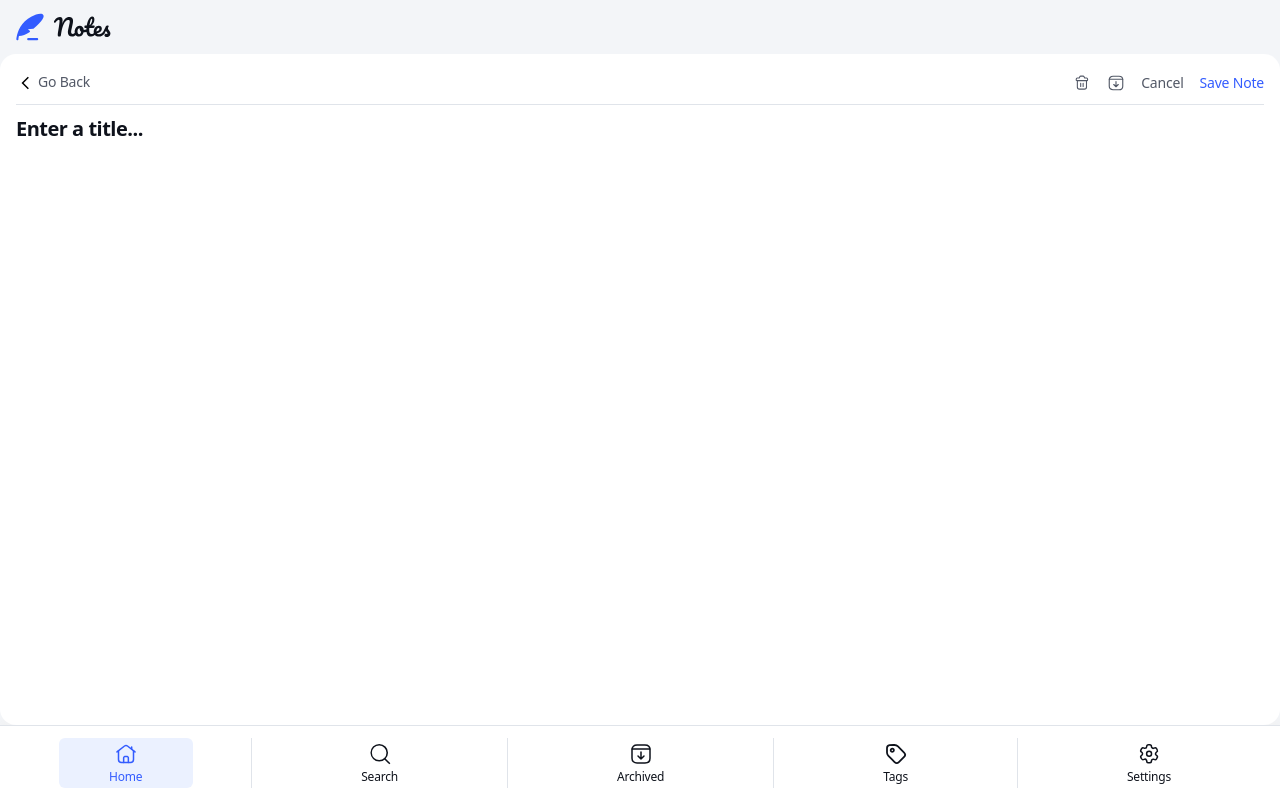
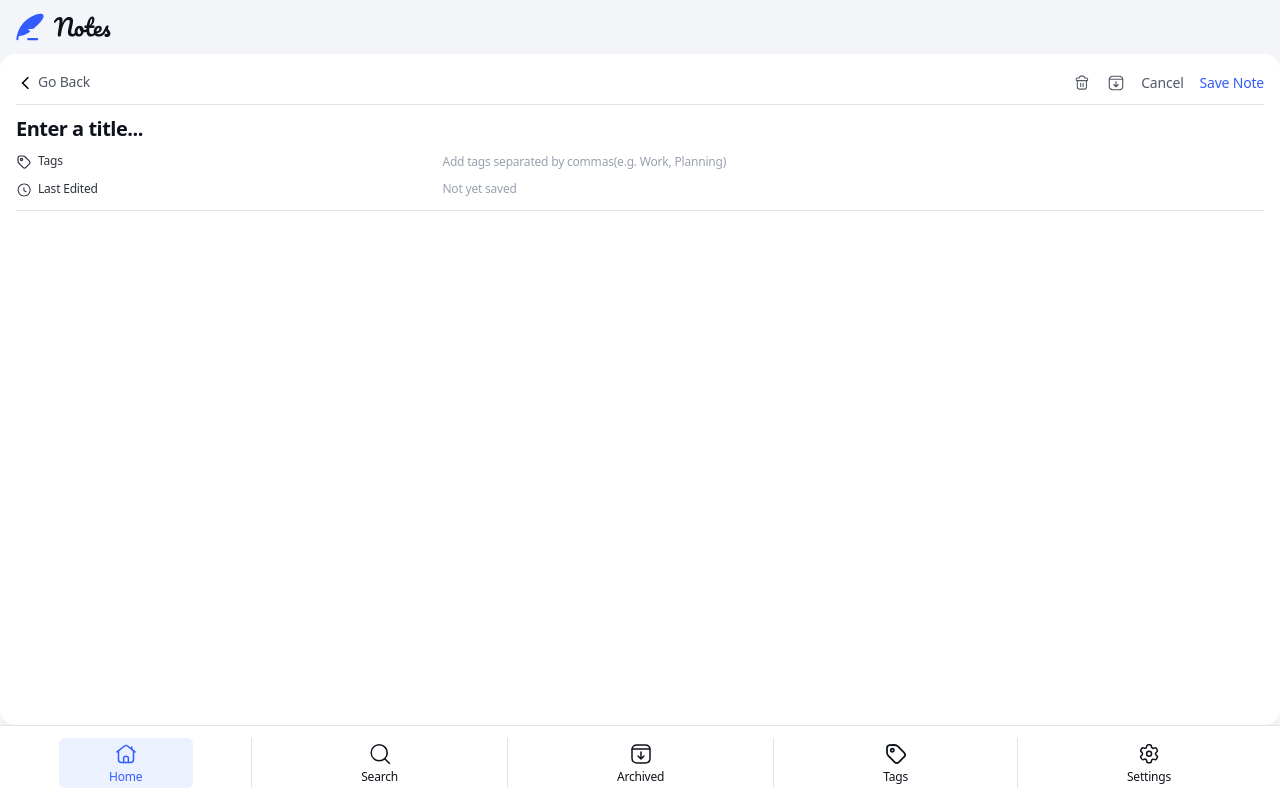
Before and after one commit to dbslapitan/notes-front, a Next.js app: page /1/create in a window 1280 px wide. Built offline with nearby package versions, Linux system fonts and the light colour scheme.

Commit message:
add tags and last edited display

```diff
--- a/src/ui/navigation.tsx
+++ b/src/ui/navigation.tsx
@@ -32,7 +32,7 @@ export default function Navigation() {
         </li>
         <li className={`grow md:border-r md:border-neutral-200`}>
           <NavLink href={`?tag=`} link="tags">
-            <TagsSVG />
+            <span className="w-6 h-6"><TagsSVG /></span>
             <span className={`hidden md:block ${text["preset-6"]}`}>Tags</span>
           </NavLink>
         </li>
--- a/src/ui/note.tsx
+++ b/src/ui/note.tsx
@@ -5,6 +5,9 @@ import Main from "./main";
 import DeleteSVG from "./svgs/delete";
 import ArchiveSVG from "./svgs/archive";
 import { text } from "@/lib/text";
+import tag from "../../public/icons/icon-tag.svg";
+import TagsSVG from "./svgs/tag";
+import Clock from "./svgs/clock";
 
 export default function Note({ href }: { href: string }) {
   return (
@@ -17,9 +20,17 @@ export default function Note({ href }: { href: string }) {
           <button className={`block ${text["preset-5"]} text-neutral-600 bg-inherit`}>Cancel</button>
           <button className={`block ${text["preset-5"]} text-blue-500 bg-inherit`}>Save Note</button>
         </div>
-        <input className={`mt-3 ${text["preset-2"]} placeholder:text-neutral-950`} type="text" placeholder="Enter a title..." />
-        <div className={`mt-3`}>
-
+        <input className={`mt-3 ${text["preset-2"]} placeholder:text-neutral-950 w-full focus:outline-none focus:placeholder:text-transparent`} type="text" placeholder="Enter a title..." />
+        <div className={`${text["preset-6"]} flex gap-2 mt-3`}>
+          <label htmlFor="tags" className="flex gap-1.5 min-w-[33.53%] text-neutral-700"><span className="w-4 h-4"><TagsSVG /></span>Tags</label>
+          <input type="text" id="tags" className={`grow focus:outline-none placeholder:text-[#99A0AE] focus:placeholder:text-transparent`} placeholder="Add tags separated by commas(e.g. Work, Planning)" />
+        </div>
+        <div className={`${text["preset-6"]} flex gap-2 mt-3 text-[#99A0AE] pb-3 border-b border-b-neutral-200`}>
+          <p className="flex gap-1.5 min-w-[33.53%] text-neutral-700">
+            <span className="block w-4 h-4"><Clock /></span>
+            Last Edited
+          </p>
+          <p>Not yet saved</p>
         </div>
       </form>
     </Main>
--- /dev/null
+++ b/src/ui/svgs/clock.tsx
@@ -0,0 +1,9 @@
+export default function Clock() {
+  return (
+    <svg width="100%" height="100%" viewBox="0 0 24 24" fill="none" xmlns="http://www.w3.org/2000/svg">
+      <path fillRule="evenodd" clipRule="evenodd" d="M12.2505 3.75C7.69378 3.75 4.00049 7.44329 4.00049 12C4.00049 16.5558 7.69384 20.25 12.2505 20.25C16.8072 20.25 20.5005 16.5558 20.5005 12C20.5005 7.44329 16.8072 3.75 12.2505 3.75ZM2.50049 12C2.50049 6.61487 6.86536 2.25 12.2505 2.25C17.6356 2.25 22.0005 6.61487 22.0005 12C22.0005 17.3841 17.6357 21.75 12.2505 21.75C6.8653 21.75 2.50049 17.3841 2.50049 12Z" fill="currentColor" />
+      <path fillRule="evenodd" clipRule="evenodd" d="M11.9224 7.82666C12.3366 7.82666 12.6724 8.16245 12.6724 8.57666V12.2493L15.4819 13.9283C15.8375 14.1408 15.9535 14.6013 15.741 14.9569C15.5285 15.3124 15.068 15.4284 14.7124 15.2159L11.5376 13.3186C11.3111 13.1832 11.1724 12.9388 11.1724 12.6748V8.57666C11.1724 8.16245 11.5082 7.82666 11.9224 7.82666Z" fill="currentColor" />
+    </svg>
+
+  );
+}
--- a/src/ui/svgs/tag.tsx
+++ b/src/ui/svgs/tag.tsx
@@ -1,5 +1,5 @@
 export default function TagsSVG(){
   return(
-    <svg xmlns="http://www.w3.org/2000/svg" width="24" height="24" fill="none" viewBox="0 0 24 24"><path stroke="currentColor" strokeLinecap="round" strokeLinejoin="round" strokeWidth="1.8" d="M3.016 5.966c.003-1.411 1.07-2.677 2.456-2.916.284-.05 3.616-.042 4.995-.041 1.364 0 2.527.491 3.49 1.452 2.045 2.042 4.088 4.085 6.128 6.13 1.208 1.21 1.224 3.066.022 4.28a805.496 805.496 0 0 1-5.229 5.228c-1.212 1.201-3.069 1.186-4.279-.022-2.064-2.058-4.127-4.115-6.182-6.182-.795-.8-1.264-1.766-1.368-2.895-.084-.903-.035-4.26-.033-5.034Z" clipRule="evenodd"/><path stroke="currentColor" strokeLinecap="round" strokeLinejoin="round" strokeWidth="1.8" d="M9.907 8.315a1.607 1.607 0 0 1-1.61 1.583c-.872-.002-1.599-.73-1.594-1.596a1.604 1.604 0 0 1 1.633-1.607c.864.003 1.575.736 1.571 1.62Z" clipRule="evenodd"/></svg>
+    <svg xmlns="http://www.w3.org/2000/svg" width="100%" height="100%" fill="none" viewBox="0 0 24 24"><path stroke="currentColor" strokeLinecap="round" strokeLinejoin="round" strokeWidth="1.8" d="M3.016 5.966c.003-1.411 1.07-2.677 2.456-2.916.284-.05 3.616-.042 4.995-.041 1.364 0 2.527.491 3.49 1.452 2.045 2.042 4.088 4.085 6.128 6.13 1.208 1.21 1.224 3.066.022 4.28a805.496 805.496 0 0 1-5.229 5.228c-1.212 1.201-3.069 1.186-4.279-.022-2.064-2.058-4.127-4.115-6.182-6.182-.795-.8-1.264-1.766-1.368-2.895-.084-.903-.035-4.26-.033-5.034Z" clipRule="evenodd"/><path stroke="currentColor" strokeLinecap="round" strokeLinejoin="round" strokeWidth="1.8" d="M9.907 8.315a1.607 1.607 0 0 1-1.61 1.583c-.872-.002-1.599-.73-1.594-1.596a1.604 1.604 0 0 1 1.633-1.607c.864.003 1.575.736 1.571 1.62Z" clipRule="evenodd"/></svg>
   );
 }
```
